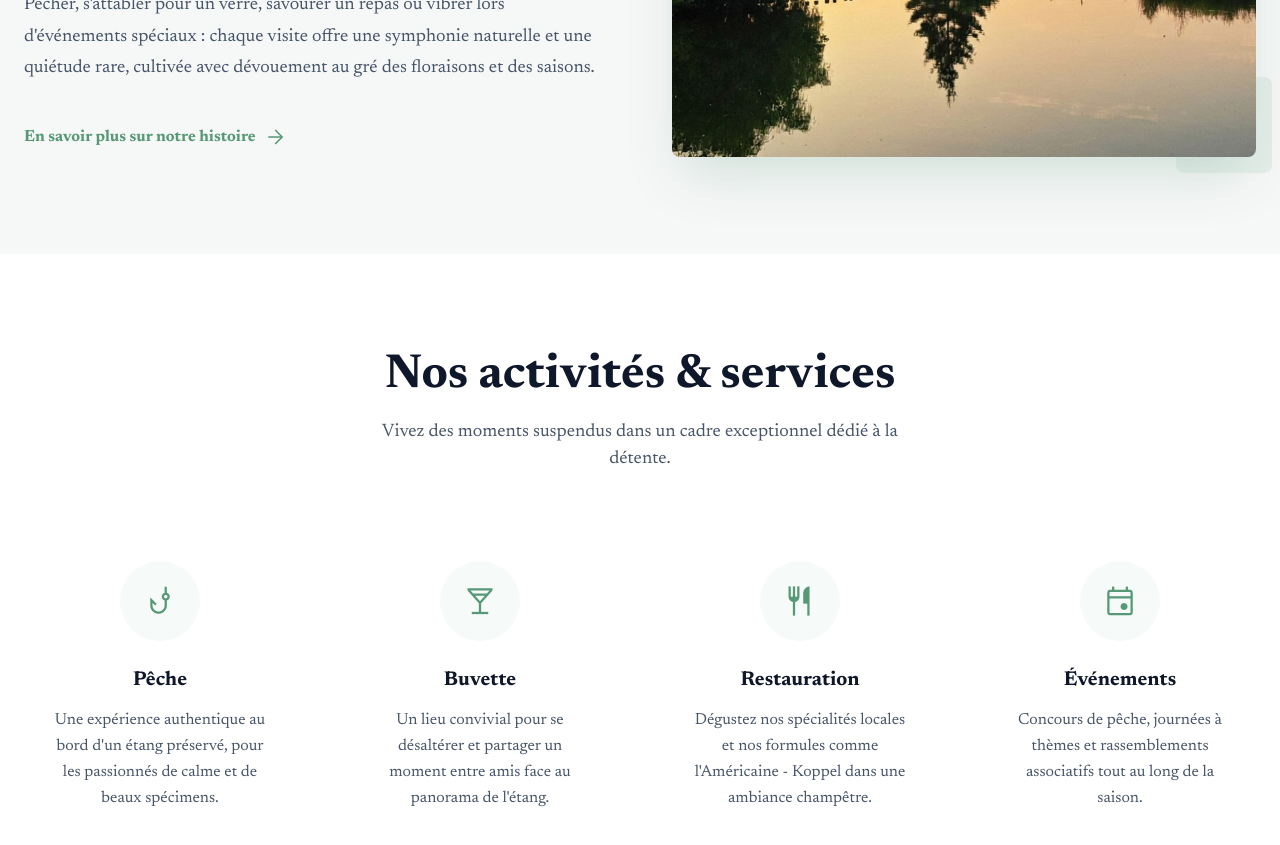
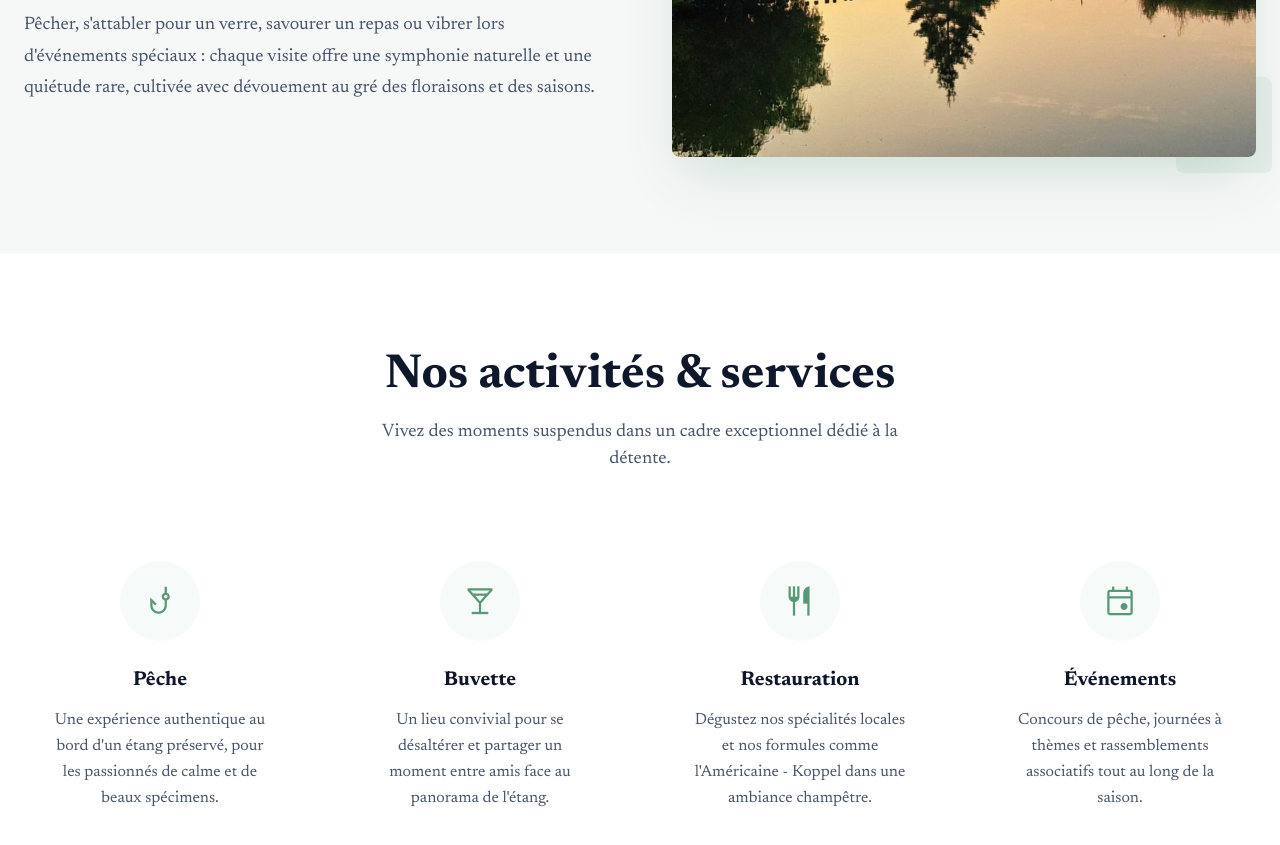
Before and after one commit to OctoberLaurent/etang-saint-martin-velaines, a website with bundled scripts: page index.html in a window 1280 px wide. Shown: the part 1320-2165 px from the top of the page. Built offline with nearby package versions, Linux system fonts and the light colour scheme.

Commit message:
chore: Temporarily disable the "En savoir plus" link in the about section.

```diff
--- a/index.html
+++ b/index.html
@@ -105,10 +105,10 @@
                         chaque visite offre une symphonie naturelle et une quiétude rare, cultivée avec dévouement au
                         gré des floraisons et des saisons.
                     </p>
-                    <a href="#" class="link-arrow group">
+                    <!-- <a href="#" class="link-arrow group">
                         <span data-i18n="about-link">En savoir plus sur notre histoire</span>
                         <span class="material-symbols-outlined link-arrow__icon">arrow_forward</span>
-                    </a>
+                    </a> -->
                 </div>
 
                 <div class="about__visual animate-slide-up delay-200">
```
